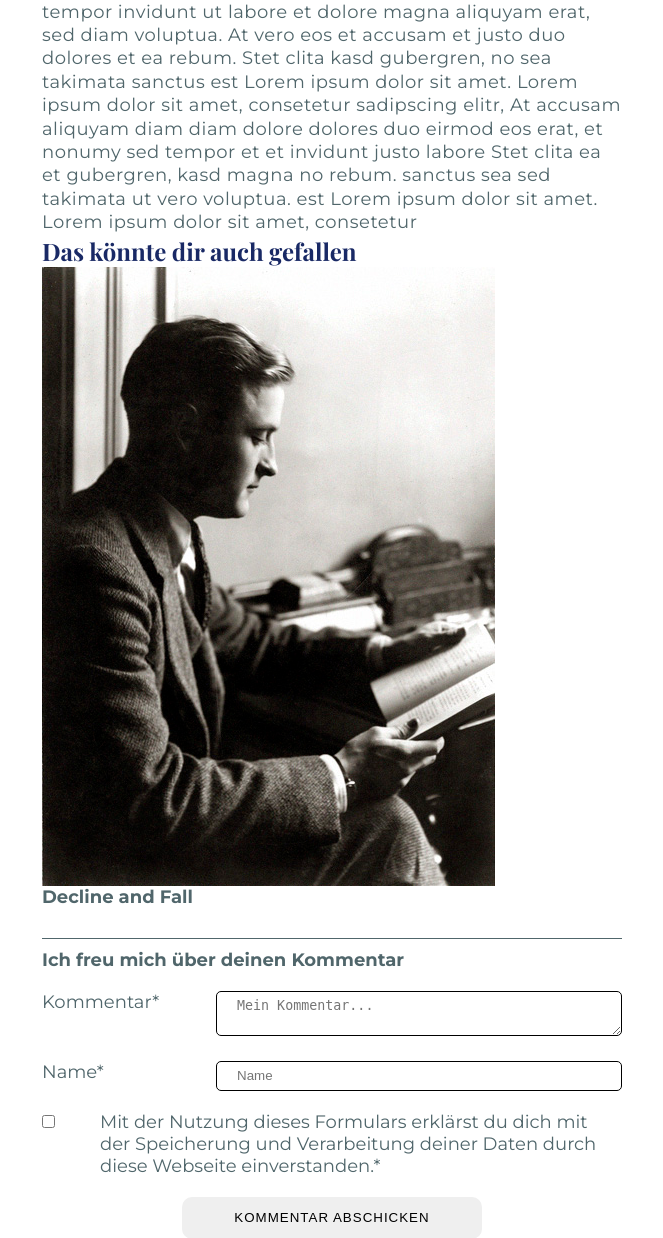
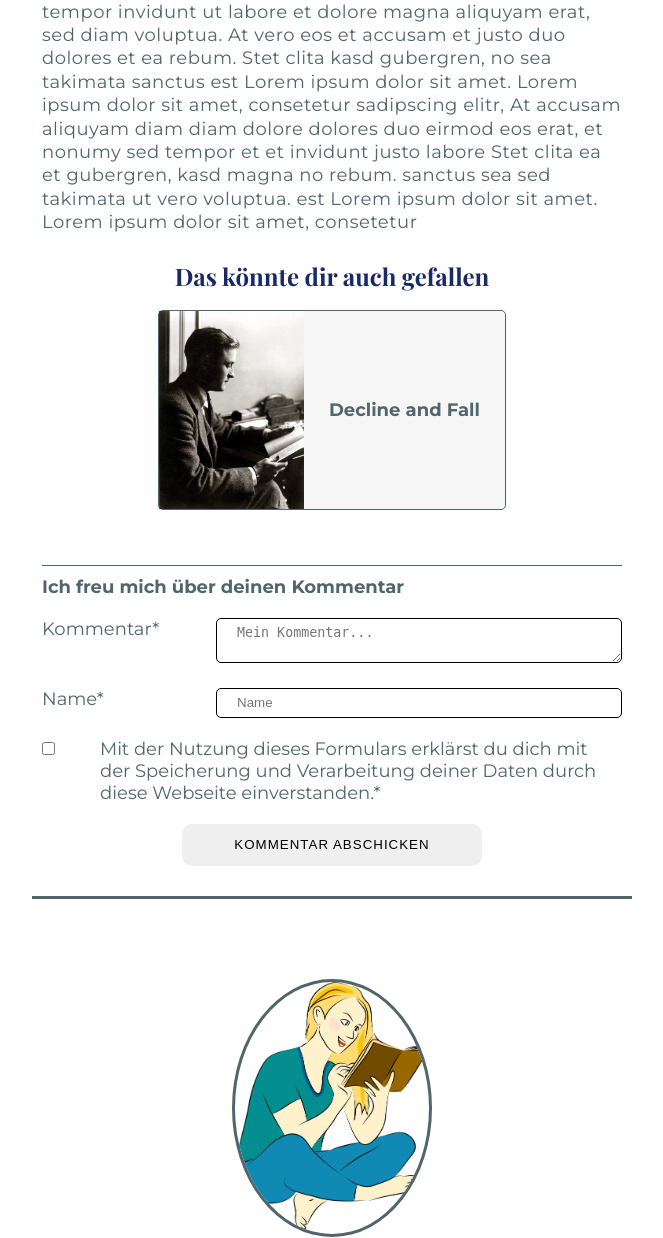
Before and after one commit to MareikeW/ein-buchblog, a PHP site: page /Decline_and_Fall.html in a window 1280 px wide. Shown: the part 1913-3151 px from the top of the page, without its empty margins (308-971 px from the left). Run offline with PHP 8.4, Linux system fonts and the light colour scheme.

Commit message:
Vorschlagsbox gestylt

```diff
--- a/stylesheet.css
+++ b/stylesheet.css
@@ -123,7 +123,7 @@ footer :last-child {
     margin-bottom: 20px;
 }
 
-    /* main content */
+/* main content */
 .content-container {
     width: 90%;
     margin: 0 auto;
@@ -279,13 +279,40 @@ footer {
     margin: 15px auto;
 }
 
-#recommended-post {
+.waugh-img {
+    height: 500px;
+}
+
+/* Beitragsvorschlag am Ende eines Beitragstexts einer Seite */
+.recommended-post {
+    margin: 25px auto;
+    width: 60%;
+    text-align: center;
+}
+
+.recommended-post-content {
     height: 200px;
     border: solid 1px;
+    display: flex;
+    margin-top: 1em;
+    background: rgba(245,245,245,.9);
+    border-radius: 5px;
 }
 
-.waugh-img {
-    height: 500px;
+.recommended-post-title {
+    text-align: center;
+    width: 60%;
+    margin: auto 0;
+}
+
+.recommended-img {
+    width: auto;
+    height: 100%;
+}
+
+.recommended-img {
+    width: auto;
+    height: 100%;
 }
 
 .continue-btn-flex,
@@ -306,8 +333,12 @@ footer {
     font-weight: bold;
 }
 
+.to-further-posts {
+    padding-bottom: 2.5rem;
+}
+
 .to-further-posts-btn {
-    margin: 50px auto;
+    margin: 1.5rem auto;
     width: 50%;
     background: #192965;
     color: white;
```
